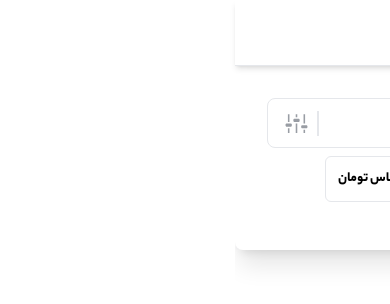
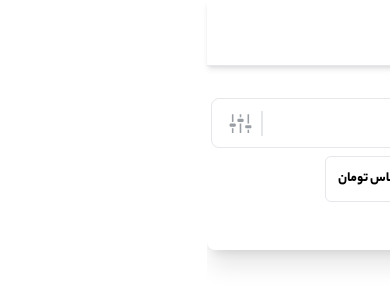
Before and after one commit to milad7212/-Bit, a Next.js app: page / in a window 390 px wide. Shown: the top 304 px of the page. Built offline with nearby package versions, Linux system fonts and the light colour scheme; no server answers.

Commit message:
Add Recharts

```diff
--- a/package.json
+++ b/package.json
@@ -15,7 +15,8 @@
     "react": "17.0.2",
     "react-chartjs-2": "^4.0.1",
     "react-dom": "17.0.2",
-    "react-icons": "^4.3.1"
+    "react-icons": "^4.3.1",
+    "recharts": "^2.1.9"
   },
   "devDependencies": {
     "autoprefixer": "^10.4.4",
--- a/pages/index.jsx
+++ b/pages/index.jsx
@@ -61,7 +61,7 @@ export default function Home() {
       </Head>
       <MenuHeader />
       <div className="relative md:flex items-center justify-center bg-cover bg-[url('/background.png')]">
-        <div className="md:w-[1200px] relative bg-white shadow-xl rounded-lg p-[32px] my-[50px] md:my-[90px] ">
+        <div className="md:w-[1200px] relative bg-white shadow-xl rounded-lg py-[32px] px-[4px]  md:p-[32px] my-[50px] md:my-[90px] ">
           <SettingTable
             handelChangeUnit={handelChangeUnit}
             handelSort={handelSort}
```
Also changed, not shown: 2 other files (tests, documents, lock files or other folders).
